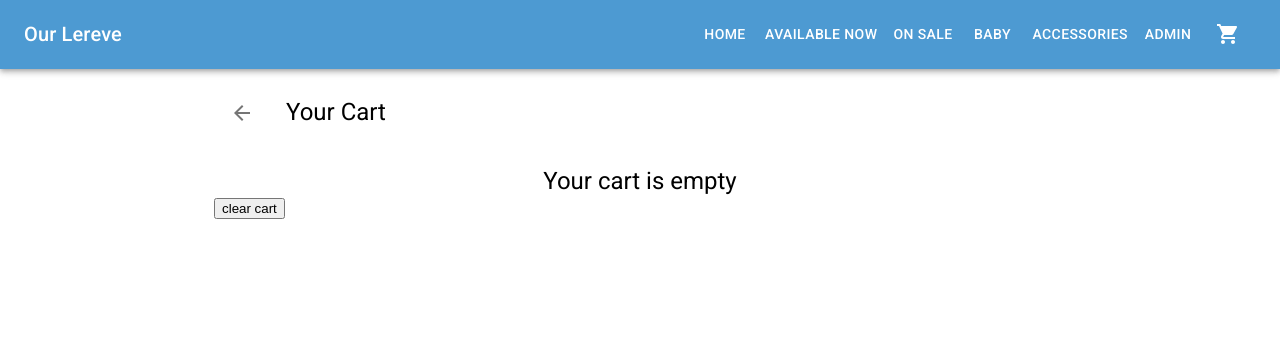
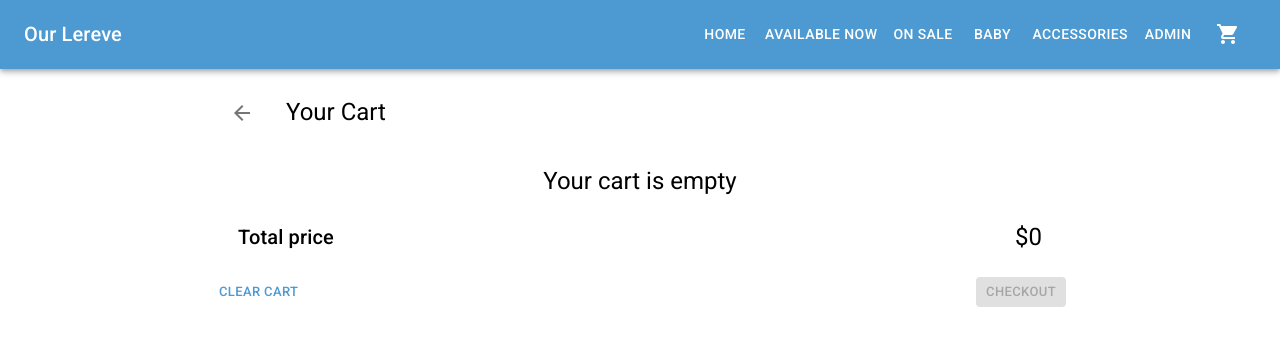
Before and after one commit to jhrinoa/dear-lereve, a React (Create React App) app: page /cart in a window 1280 px wide. Shown: the top 346 px of the page. Built offline with nearby package versions, Linux system fonts and the light colour scheme.

Commit message:
add to cart notification

```diff
--- a/src/features/cart/Cart.component.jsx
+++ b/src/features/cart/Cart.component.jsx
@@ -8,11 +8,14 @@ import ArrowBackIcon from '@mui/icons-material/ArrowBack';
 import Stack from '@mui/material/Stack';
 import { Container } from '@mui/material';
 import { useNavigate } from 'react-router-dom';
+import { getTotal } from './cartSlice';
+import Button from '@mui/material/Button';
 
 const Cart = () => {
   const navigate = useNavigate();
   const cart = useSelector((state) => state.cart.cart);
   const dispatch = useDispatch();
+  const { totalPrice } = useSelector(getTotal);
 
   let content;
 
@@ -50,13 +53,38 @@ const Cart = () => {
         </Typography>
       </Stack>
       {content}
-      <button
-        onClick={() => {
-          dispatch(clearCart());
-        }}
-      >
-        clear cart
-      </button>
+      <Container sx={{ py: 3 }}>
+        <Stack direction="row">
+          <Typography variant="h6" align="left" sx={{ flex: 1 }}>
+            Total price
+          </Typography>
+          <Typography variant="h5" align="left">
+            {`$${totalPrice}`}
+          </Typography>
+        </Stack>
+      </Container>
+
+      <Stack direction="row">
+        <Button
+          onClick={() => {
+            dispatch(clearCart());
+          }}
+          size="small"
+        >
+          clear cart
+        </Button>
+        <div style={{ flex: 1 }}></div>
+        <Button
+          disabled={totalPrice <= 0}
+          variant="contained"
+          onClick={() => {
+            dispatch(clearCart());
+          }}
+          size="small"
+        >
+          Checkout
+        </Button>
+      </Stack>
     </Container>
   );
 };
--- a/src/features/cart/CartItem.component.jsx
+++ b/src/features/cart/CartItem.component.jsx
@@ -34,7 +34,7 @@ const CartItem = ({ itemId, color, size, quantity, product }) => {
               fontWeight: 600,
             }}
           >
-            sdjcksldcjsidcjsdilcjsd sidjc lsijc sldicj sdc
+            {name}
           </Typography>
 
           <Box
@@ -78,7 +78,7 @@ const CartItem = ({ itemId, color, size, quantity, product }) => {
         </Box>
         <Box sx={{ ml: 2 }}>
           <Typography variant="h6" align="center">
-            {`\$${totalPrice}`}
+            {`$${totalPrice}`}
           </Typography>
         </Box>
       </Stack>
--- a/src/features/products/Product.component.jsx
+++ b/src/features/products/Product.component.jsx
@@ -1,6 +1,7 @@
 import React, { useState, useEffect } from 'react';
 import { useParams, useNavigate } from 'react-router-dom';
 import { Container } from '@mui/material';
+import Button from '@mui/material/Button';
 import Typography from '@mui/material/Typography';
 import IconButton from '@mui/material/IconButton';
 import ArrowBackIcon from '@mui/icons-material/ArrowBack';
@@ -19,13 +20,21 @@ import Stack from '@mui/material/Stack';
 // import required modules
 import { FreeMode, Navigation, Thumbs } from 'swiper';
 
-import SelectQuantityField from '../../components/SelectQuantityField.component';
+import SelectQuantityField from './SelectQuantityField.component';
+
+import Snackbar from '@mui/material/Snackbar';
+import MuiAlert from '@mui/material/Alert';
+
+const Alert = React.forwardRef(function Alert(props, alertRef) {
+  return <MuiAlert elevation={6} ref={alertRef} variant="filled" {...props} />;
+});
 
 const Product = () => {
   const navigate = useNavigate();
   const { productId } = useParams();
 
   const [product, setProduct] = useState();
+  const [alertOpen, setAlertOpen] = useState(false);
 
   const [thumbsSwiper, setThumbsSwiper] = useState(null);
 
@@ -47,6 +56,14 @@ const Product = () => {
       </Container>
     );
   }
+
+  const handleClose = (event, reason) => {
+    if (reason === 'clickaway') {
+      return;
+    }
+
+    setAlertOpen(false);
+  };
 
   return (
     <>
@@ -99,7 +116,35 @@ const Product = () => {
           {product?.description}
         </Typography>
 
-        <SelectQuantityField product={product} />
+        <SelectQuantityField
+          product={product}
+          onAddCart={() => {
+            setAlertOpen(true);
+          }}
+        />
+        <Snackbar
+          onClose={handleClose}
+          open={alertOpen}
+          autoHideDuration={4000}
+          anchorOrigin={{ vertical: 'top', horizontal: 'center' }}
+        >
+          <Alert
+            onClose={handleClose}
+            severity="success"
+            sx={{ width: '100%' }}
+            action={
+              <Button
+                size="small"
+                color="tertiary"
+                onClick={() => navigate('/cart')}
+              >
+                View Cart
+              </Button>
+            }
+          >
+            {'Item added to your cart'}
+          </Alert>
+        </Snackbar>
       </Container>
     </>
   );
--- a/src/components/SelectQuantityField.component.jsx
+++ b/src/features/products/SelectQuantityField.component.jsx
@@ -1,10 +1,10 @@
 import React, { useState } from 'react';
 import Box from '@mui/material/Box';
 import Button from '@mui/material/Button';
-import Color from './Color.component';
+import Color from '../../components/Color.component';
 import Typography from '@mui/material/Typography';
 import { useDispatch } from 'react-redux';
-import { addToCart } from '../features/cart/cartSlice';
+import { addToCart } from '../cart/cartSlice';
 
 const getColorToSizeMap = (entries) => {
   const resultMap = {};
@@ -19,7 +19,7 @@ const getColorToSizeMap = (entries) => {
   return resultMap;
 };
 
-const SelectQuantityField = ({ product }) => {
+const SelectQuantityField = ({ product, onAddCart }) => {
   const { quantities } = product;
   const dispatch = useDispatch();
   const [selectedColor, setSelectedColor] = useState('');
@@ -99,6 +99,7 @@ const SelectQuantityField = ({ product }) => {
               product,
             })
           );
+          onAddCart();
         }}
         sx={{ my: 3 }}
       >
--- a/src/theme.js
+++ b/src/theme.js
@@ -3,8 +3,8 @@ import { createTheme } from '@mui/material/styles';
 const PRIMARY_COLOR = '#4d9ad2';
 const DARK_GREY = '#5e6b6f';
 // const WHITE = '#FFFFFF';
-// const PINK = '#eac8d4';
 
+const YELLOW = '#FFFF00';
 const theme = createTheme({
   palette: {
     primary: {
@@ -13,6 +13,9 @@ const theme = createTheme({
     secondary: {
       main: DARK_GREY,
     },
+    tertiary: {
+      main: YELLOW,
+    },
   },
 });
 
```
Also changed, not shown: src/components/SimpleDialog.component.jsx (added, +41 -0 lines).
